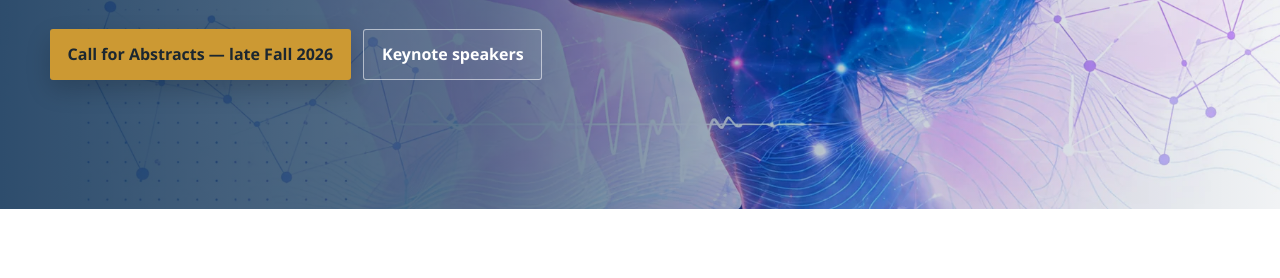
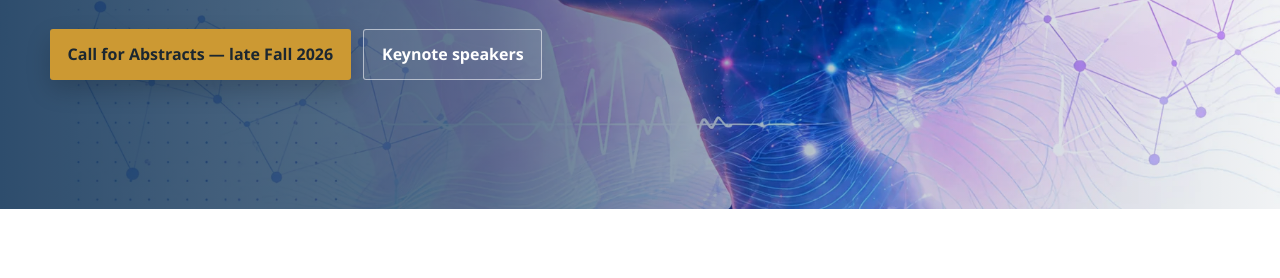
Before and after one commit to Emotions2027/Tilburg-Emotions2027, a plain HTML site: page index.html in a window 1280 px wide. Shown: the part 433-711 px from the top of the page. Drawn offline with Linux system fonts and the light colour scheme.

Commit message:
Change object-position to 58% center in styles.css

```diff
--- a/assets/css/styles.css
+++ b/assets/css/styles.css
@@ -90,7 +90,7 @@ button, a { -webkit-tap-highlight-color: transparent; }
   width: 100%;
   height: 100%;
   object-fit: cover;
-  object-position: center center;
+  object-position: 58% center;
   opacity: 1;
 }
 .hero::after {
```
